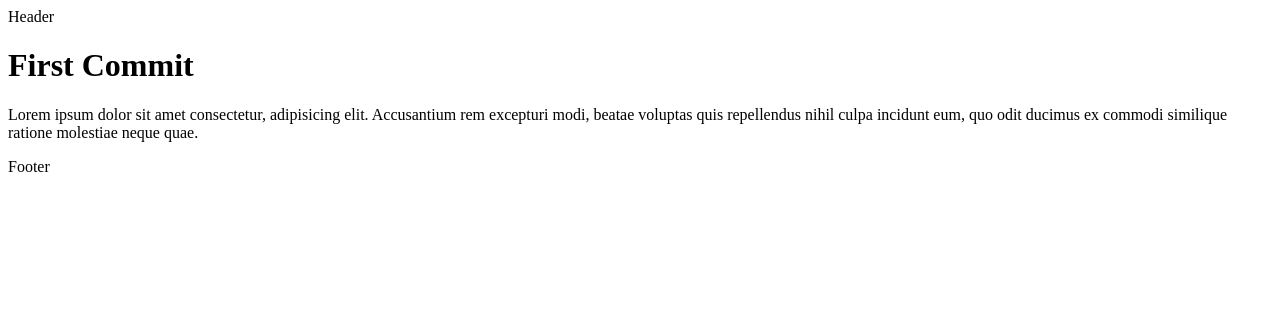
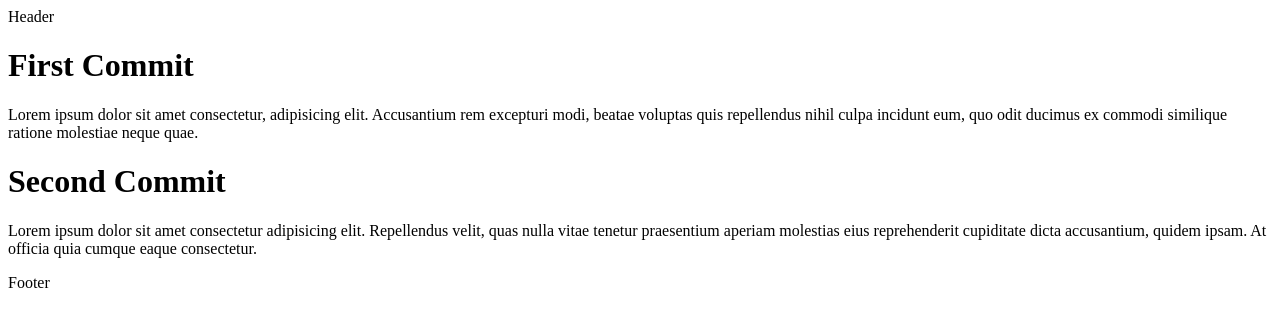
Before and after one commit to seikyrooo/git-learn, a plain HTML site: page index.html in a window 1280 px wide. Drawn offline with Linux system fonts and the light colour scheme.

Commit message:
Second commit

```diff
--- a/index.html
+++ b/index.html
@@ -12,6 +12,10 @@
 
     <p>Lorem ipsum dolor sit amet consectetur, adipisicing elit. Accusantium rem excepturi modi, beatae voluptas quis repellendus nihil culpa incidunt eum, quo odit ducimus ex commodi similique ratione molestiae neque quae.</p>
 
+    <h1>Second Commit</h1>
+
+    <p>Lorem ipsum dolor sit amet consectetur adipisicing elit. Repellendus velit, quas nulla vitae tenetur praesentium aperiam molestias eius reprehenderit cupiditate dicta accusantium, quidem ipsam. At officia quia cumque eaque consectetur.</p>
+
     <footer>Footer</footer>
 </body>
 </html>
```
